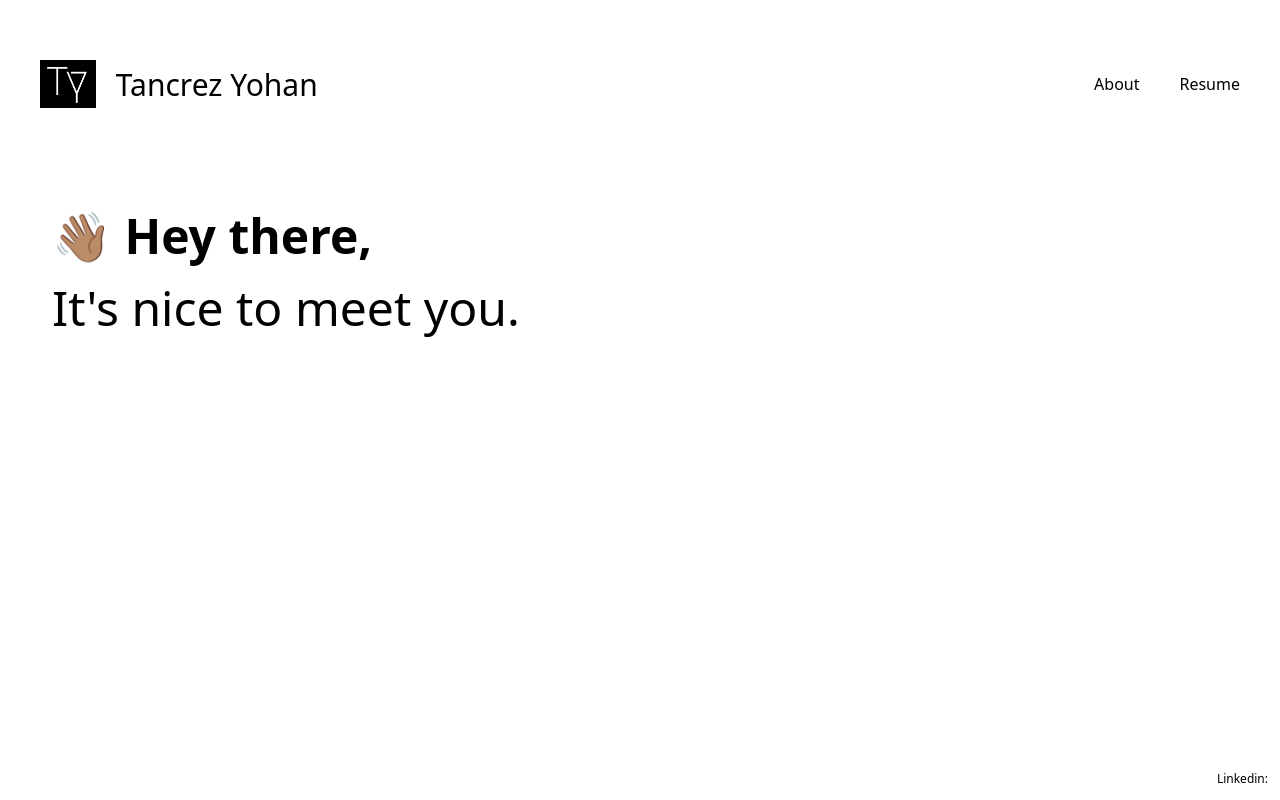
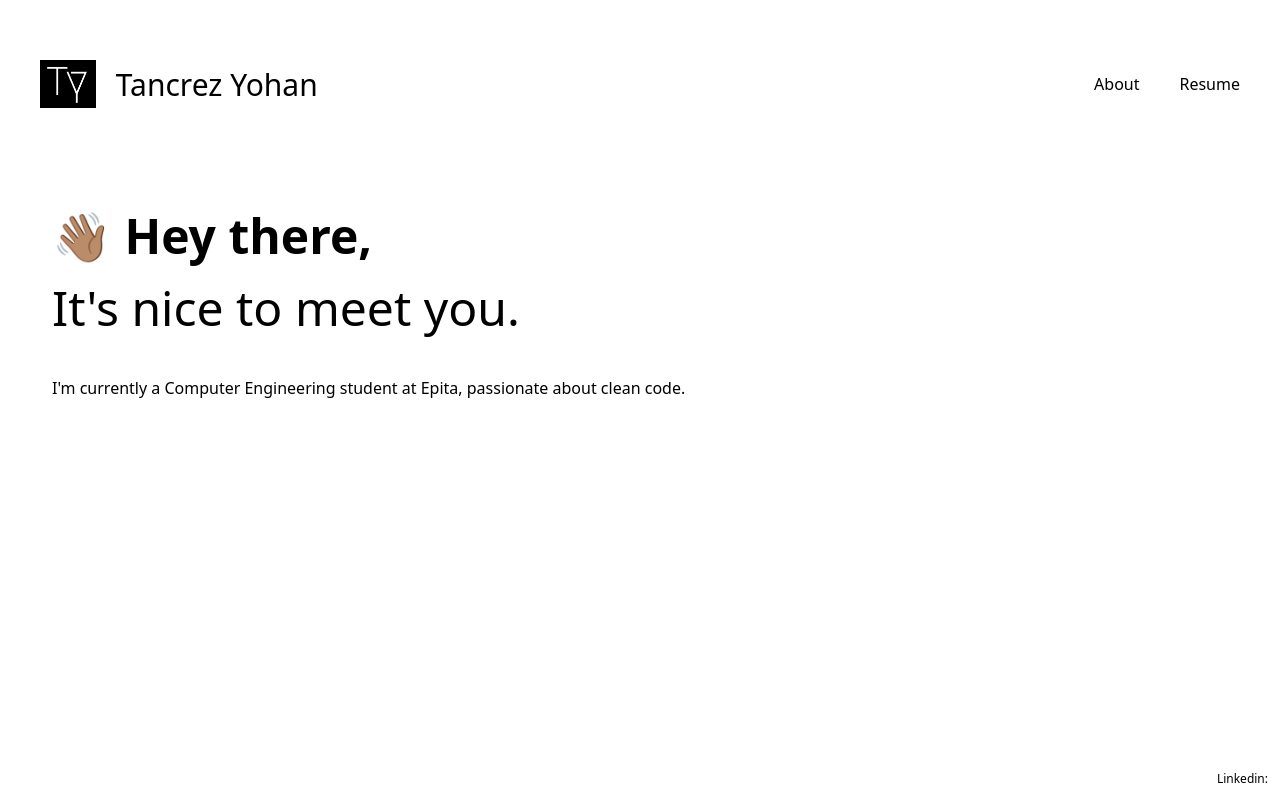
Before and after one commit to YohanTz/personal-website, a React (Create React App) app: page / in a window 1280 px wide. Built offline with nearby package versions, Linux system fonts and the light colour scheme.

Commit message:
Added animation when switching between sections

```diff
--- a/src/App.js
+++ b/src/App.js
@@ -13,10 +13,10 @@ const App = () => {
         <div className="p-10">
           <Switch>
             <Route exact path="/">
-              <About/>
+              <About />
             </Route>
             <Route exact path="/resume">
-              <Resume/>
+              <Resume />
             </Route>
           </Switch>
         </div>
--- a/src/Components/Header.js
+++ b/src/Components/Header.js
@@ -1,12 +1,15 @@
 import React from 'react';
 import Logo from '../../src/logo.png';
 import Navigation from './Navigation';
+import { Link } from 'react-router-dom';
 
 const Header = () => {
     return (
         <header className="pt-10 p-5 flex justify-between items-center">
             <div className="flex justify-between items-center">
-                <img className="img m-5" alt="Yohan tancrez logo" src={Logo} style={{ height: '3em'}} />
+                <Link to="/">
+                    <img className="img m-5" alt="Yohan tancrez logo" src={Logo} style={{ height: '3em' }} />
+                </Link>
                 <h3 >
                     Tancrez Yohan
                 </h3>
--- a/src/Views/About.js
+++ b/src/Views/About.js
@@ -1,10 +1,30 @@
-import React from 'react';
+import React, { useState } from 'react';
+import { useTransition, animated } from 'react-spring'
 
 const Home = () => {
+    const [show, setShow] = useState(true)
+    const transitions = useTransition(show, null, {
+        from: { opacity: -5, transform: 'translateY(-20%)' },
+        enter: { opacity: 1, transform: 'translateX(0%)' },
+        leave: { opacity: -5, transform: 'translate(-20%)' },
+    })
+
     return (
         <div className="p-3">
-            <h1 className="font-bold">👋🏽 Hey there,</h1>
-            <h1>It's nice to meet you.</h1>
+            {
+                transitions.map(({ item, key, props }) =>
+                    item &&
+                    <animated.div key={key} style={props}>
+                        <h1 className="font-bold">👋🏽 Hey there,</h1>
+                        <h1>It's nice to meet you.</h1>
+
+                        <p className="my-8">
+                            I'm currently a Computer Engineering student at Epita,
+                            passionate about clean code.
+                    </p>
+                    </animated.div>
+                )
+            }
         </div>
     )
 }
--- a/src/Views/Resume.js
+++ b/src/Views/Resume.js
@@ -1,9 +1,23 @@
-import React from 'react';
+import React, { useState } from 'react';
+import { useTransition, animated } from 'react-spring'
 
 const Resume = () => {
+    const [show, setShow] = useState(true)
+    const transitions = useTransition(show, null, {
+        from: { opacity: -5, transform: 'translateY(-20%)' },
+        enter: { opacity: 1, transform: 'translateX(0%)' },
+        leave: { opacity: -5, transform: 'translate(-20%)' },
+    })
     return (
         <div className="p-3">
-            <h1 className="font-bold">😬 My resume is coming...</h1>
+            {
+                transitions.map(({ item, key, props }) =>
+                    item &&
+                    <animated.div key={key} style={props}>
+                        <h1 className="font-bold">😬 My resume is coming...</h1>
+                    </animated.div>
+                )
+            }
         </div>
     )
 }
```
